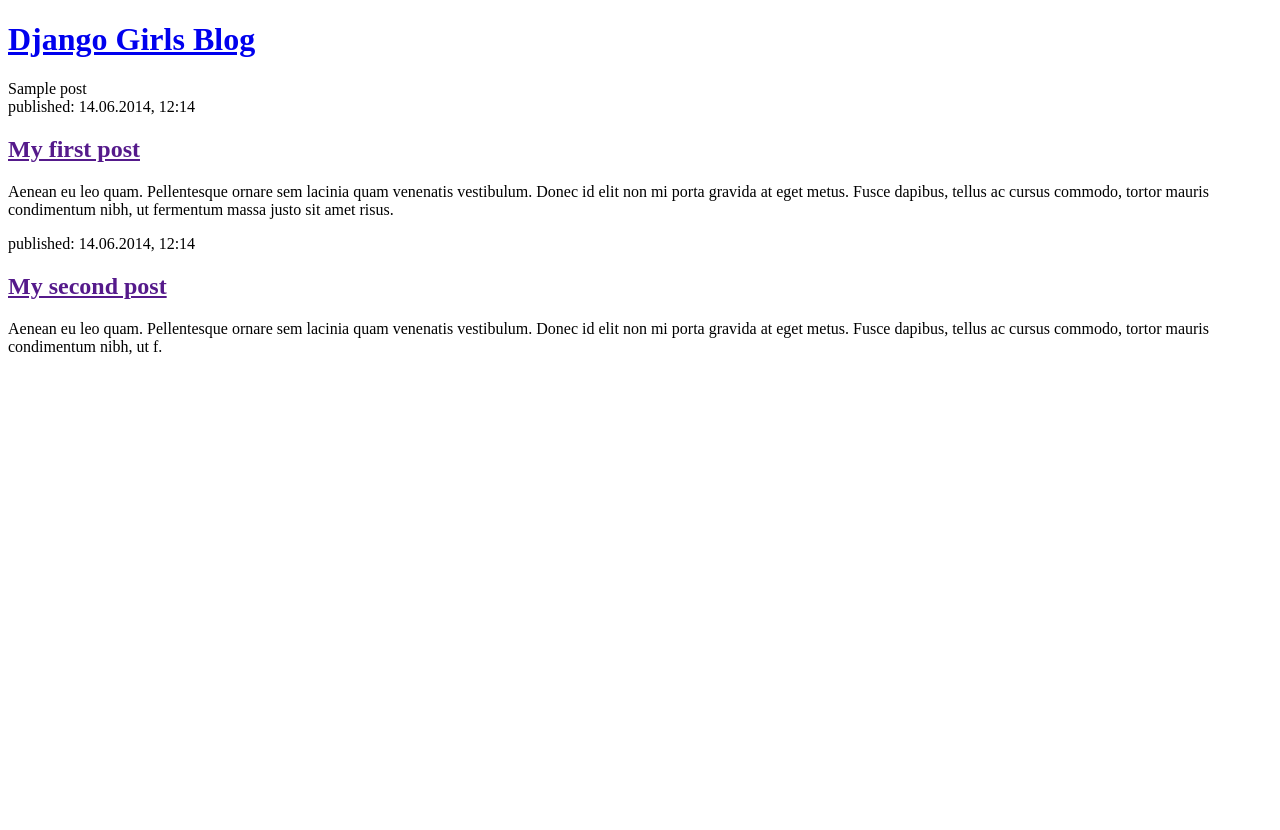
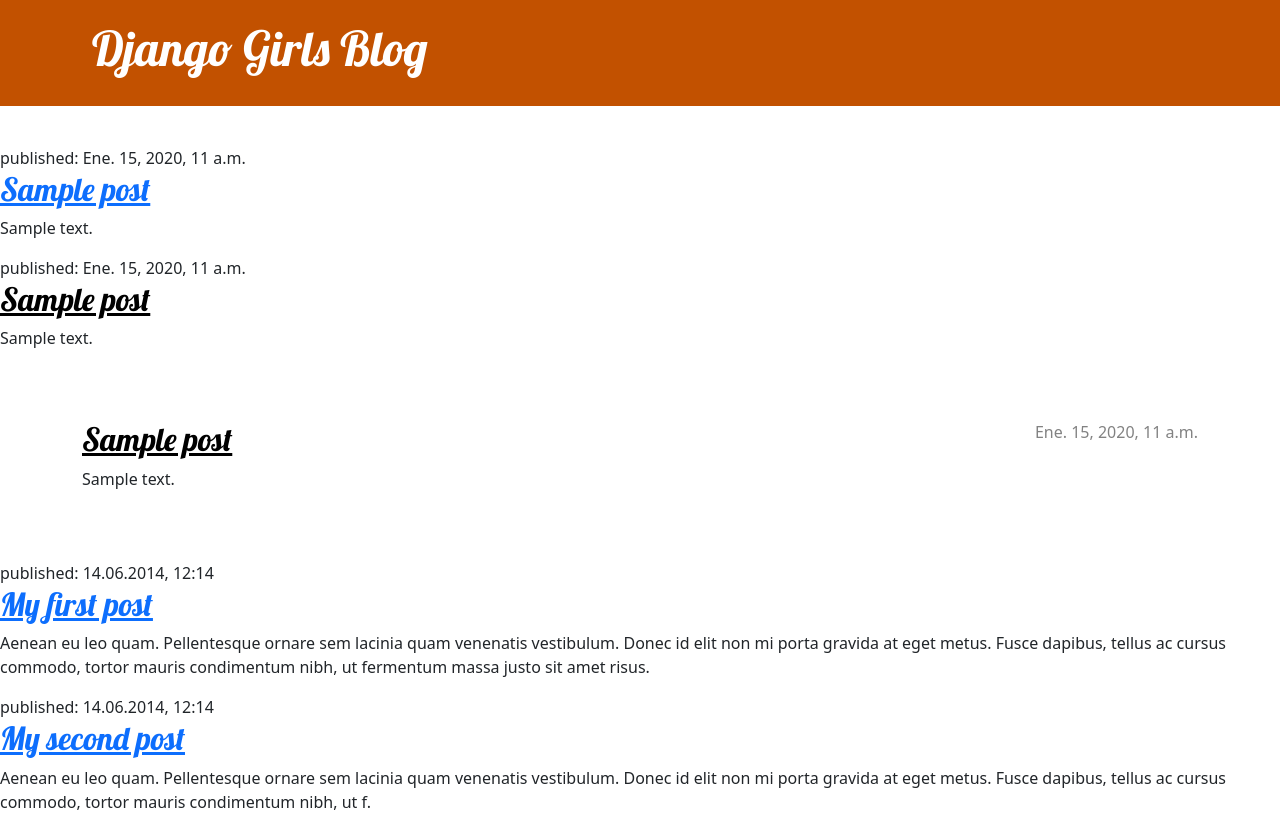
Before and after one commit to IESPSUR/tutorial-django-girls-AdrianCotiga, a Django app: template blog/templates/blog/post_list.html in a window 1280 px wide. Before the commit the page ends 355 px from the top, so only its background shows below. Run offline with Django 3.2, Linux system fonts and the light colour scheme; the template is opened without the code that fills it: values that come from a table or form of the project are taken from there, others are empty; tables that the repository leaves empty hold one stand-in row (values such as "Sample post").

Commit message:
css hecho

```diff
--- /dev/null
+++ b/blog/static/css/blog.css
@@ -0,0 +1,70 @@
+.page-header {
+    background-color: #C25100;
+    margin-top: 0;
+    margin-bottom: 40px;
+    padding: 20px 20px 20px 40px;
+}
+
+.page-header h1,
+.page-header h1 a,
+.page-header h1 a:visited,
+.page-header h1 a:active {
+    color: #ffffff;
+    font-size: 36pt;
+    text-decoration: none;
+}
+
+h1,
+h2,
+h3,
+h4 {
+    font-family: 'Lobster', cursive;
+}
+
+.date {
+    color: #828282;
+}
+
+.save {
+    float: right;
+}
+
+.post-form textarea,
+.post-form input {
+    width: 100%;
+}
+
+.top-menu,
+.top-menu:hover,
+.top-menu:visited {
+    color: #ffffff;
+    float: right;
+    font-size: 26pt;
+    margin-right: 20px;
+}
+
+.post {
+    margin-bottom: 70px;
+}
+
+.post h2 a,
+.post h2 a:visited {
+    color: #000000;
+}
+
+.post > .date,
+.post > .actions {
+    float: right;
+}
+
+.btn-secondary,
+.btn-secondary:visited {
+    color: #C25100;
+    background: none;
+    border-color: #C25100;
+}
+
+.btn-secondary:hover {
+    color: #FFFFFF;
+    background-color: #C25100;
+}
--- a/blog/templates/blog/post_list.html
+++ b/blog/templates/blog/post_list.html
@@ -1,15 +1,48 @@
+{% load static %}
 <!DOCTYPE html>
 <html>
     <head>
         <title>Django Girls blog</title>
+	<link rel="stylesheet" href="https://cdn.jsdelivr.net/npm/bootstrap@5.1.3/dist/css/bootstrap.min.css" integrity="sha384-1BmE4kWBq78iYhFldvKuhfTAU6auU8tT94WrHftjDbrCEXSU1oBoqyl2QvZ6jIW3" crossorigin="anonymous">
+	<link href="//fonts.googleapis.com/css?family=Lobster&subset=latin,latin-ext" rel="stylesheet" type="text/css">
+	<link rel="stylesheet" href="{% static 'css/blog.css' %}">
     </head>
     <body>
-        <header>
-            <h1><a href="/">Django Girls Blog</a></h1>
-{% for post in posts %}
-    {{ post }}
-{% endfor %}
-        </header>
+	<header class="page-header">
+	    <div class="container">
+	        <h1><a href="/">Django Girls Blog</a></h1>
+	    </div>
+	</header>
+
+	{% for post in posts %}
+	    <article>
+	        <time>published: {{ post.published_date }}</time>
+	        <h2><a href="">{{ post.title }}</a></h2>
+	        <p>{{ post.text|linebreaksbr }}</p>
+	    </article>
+	{% endfor %}
+
+	<article class="post">
+	    <time>published: {{ post.published_date }}</time>
+	    <h2><a href="">{{ post.title }}</a></h2>
+	    <p>{{ post.text|linebreaksbr }}</p>
+	</article>
+
+	<main class="container">
+	    <div class="row">
+	        <div class="col">
+	            {% for post in posts %}
+	                <article class="post">
+	                    <time class="date">
+	                        {{ post.published_date }}
+	                    </time>
+	                    <h2><a href="">{{ post.title }}</a></h2>
+	                    <p>{{ post.text|linebreaksbr }}</p>
+	                </article>
+	            {% endfor %}
+	        </div>
+	    </div>
+	</main>
 
         <article>
             <time>published: 14.06.2014, 12:14</time>
@@ -22,5 +55,8 @@
             <h2><a href="">My second post</a></h2>
             <p>Aenean eu leo quam. Pellentesque ornare sem lacinia quam venenatis vestibulum. Donec id elit non mi porta gravida at eget metus. Fusce dapibus, tellus ac cursus commodo, tortor mauris condimentum nibh, ut f.</p>
         </article>
+
+	<a href="https://en.wikipedia.org/wiki/Django" class="external_link" id="link_to_wiki_page">
+
     </body>
 </html>
--- a/mysite/settings.py
+++ b/mysite/settings.py
@@ -25,7 +25,7 @@
 # SECURITY WARNING: don't run with debug turned on in production!
 DEBUG = True
 
-ALLOWED_HOSTS = ['127.0.0.1','.pythonanywhere.com','wycon25.pythonanywhere.com' ,'10.0.2.15', 'localhost']
+ALLOWED_HOSTS = ['127.0.0.1','.pythonanywhere.com', '10.0.2.15', 'localhost']
 
 
 # Application definition
```
Also changed, not shown: blog/templates/blog/base.html (added).
